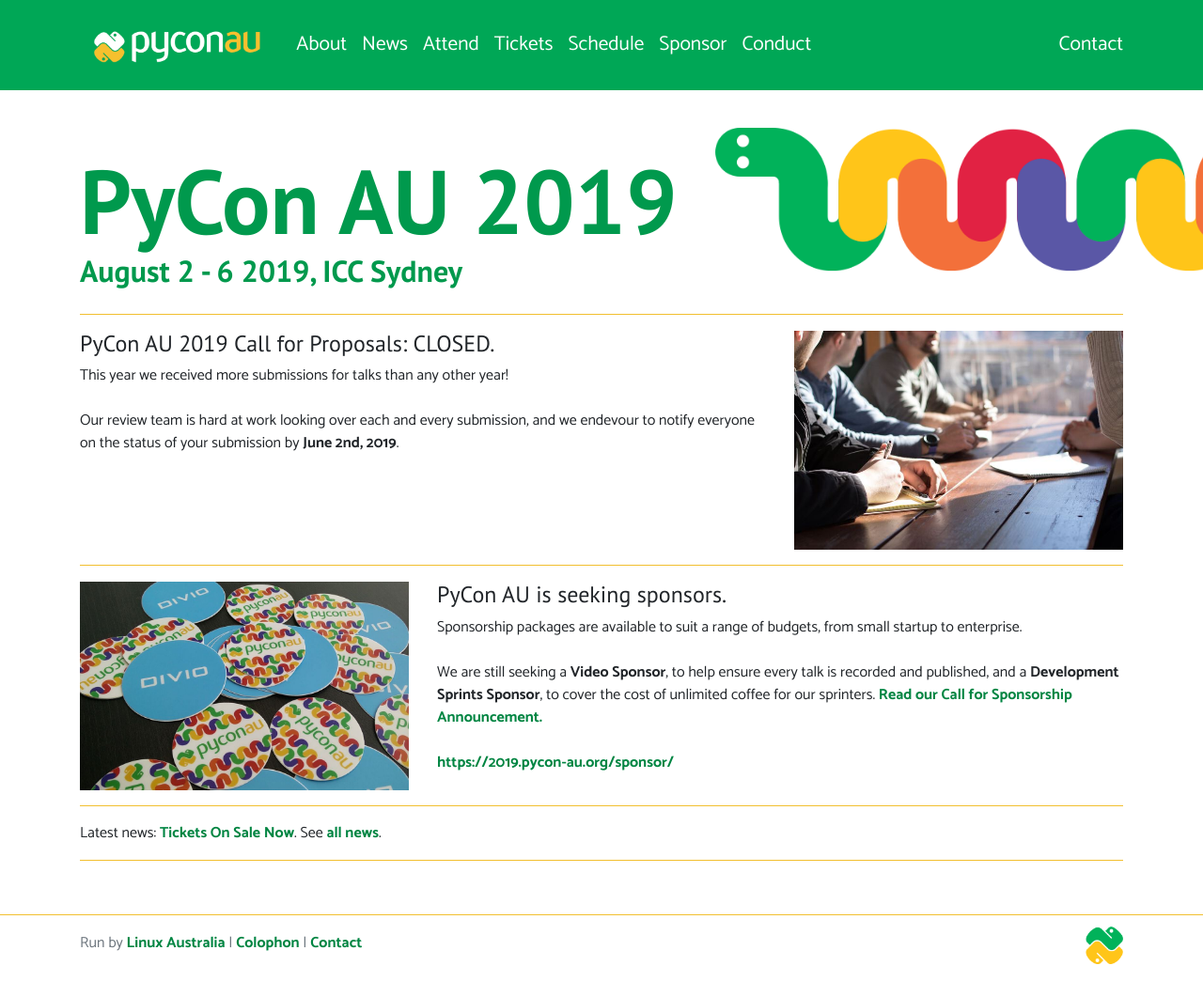
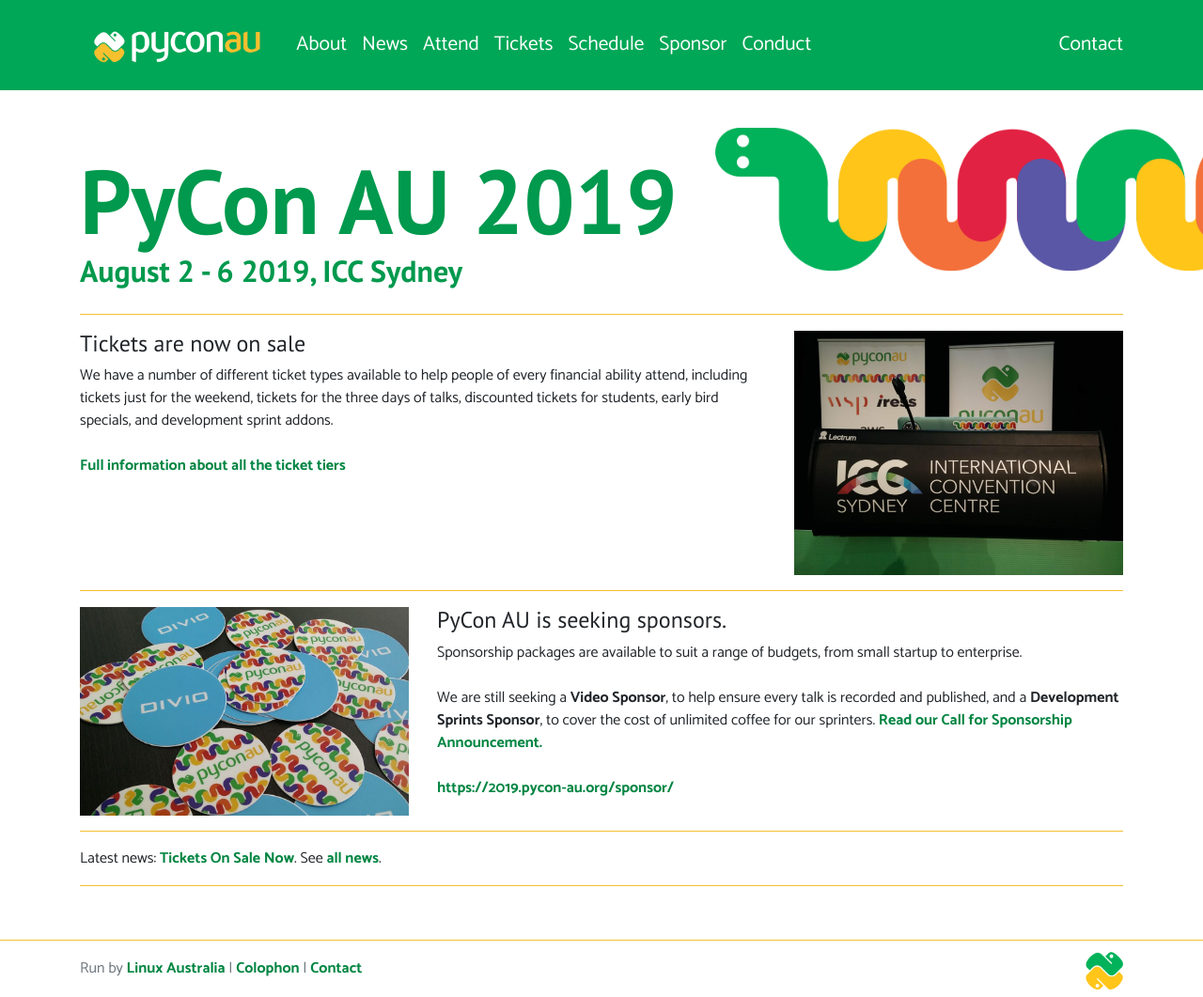
Before and after one commit to pyconau/2019.pycon-au.org, a Jekyll site: the page built from _pages/homepage.md, in a window 1280 px wide. Shown: the whole page at 94% size. Built offline with Jekyll 4.4.1, drawn with Linux system fonts in a browser that asks for light colours; before the commit the page ends 1034 px from its top, so only the background shows below that.

Commit message:
Add frontpage matter

```diff
--- a/_pages/homepage.md
+++ b/_pages/homepage.md
@@ -11,10 +11,10 @@ description: PyCon AU is the national conference for the Python Programming Comm
 <h2 align="left" class="header-green dateh2">August 2 - 6 2019, ICC Sydney</h2>
 <hr>
 <div class="row">
-  <div class="col-8"><h4>PyCon AU 2019 Call for Proposals: CLOSED.</h4>
-  This year we received more submissions for talks than any other year!<br><br>Our review team is hard at work looking over each and every submission, and we endevour to notify everyone on the status of your submission by <b>June 2nd, 2019</b>.
+  <div class="col-8"><h4>Tickets are now on sale</h4>
+    We have a number of different ticket types available to help people of every financial ability attend, including tickets just for the weekend, tickets for the three days of talks, discounted tickets for students, early bird specials, and development sprint addons.<br><BR><a href="/attend/ticket-tiers">Full information about all the ticket tiers</a>
   </div>
-  <div class="col-4"><img class="img-fluid"  src="{{site.url}}/static/img/review.jpg"></div>
+  <div class="col-4"><img class="img-fluid"  src="{{site.url}}/static/img/tickets.jpg"></div>
 </div>
 <hr>
 <div class="row">
```
Also changed, not shown: _posts/2019-06-12-tickets-on-sale-now.md (renamed from _posts/2019-06-11-tickets-on-sale-now.md), static/img/tickets.jpg (added).
